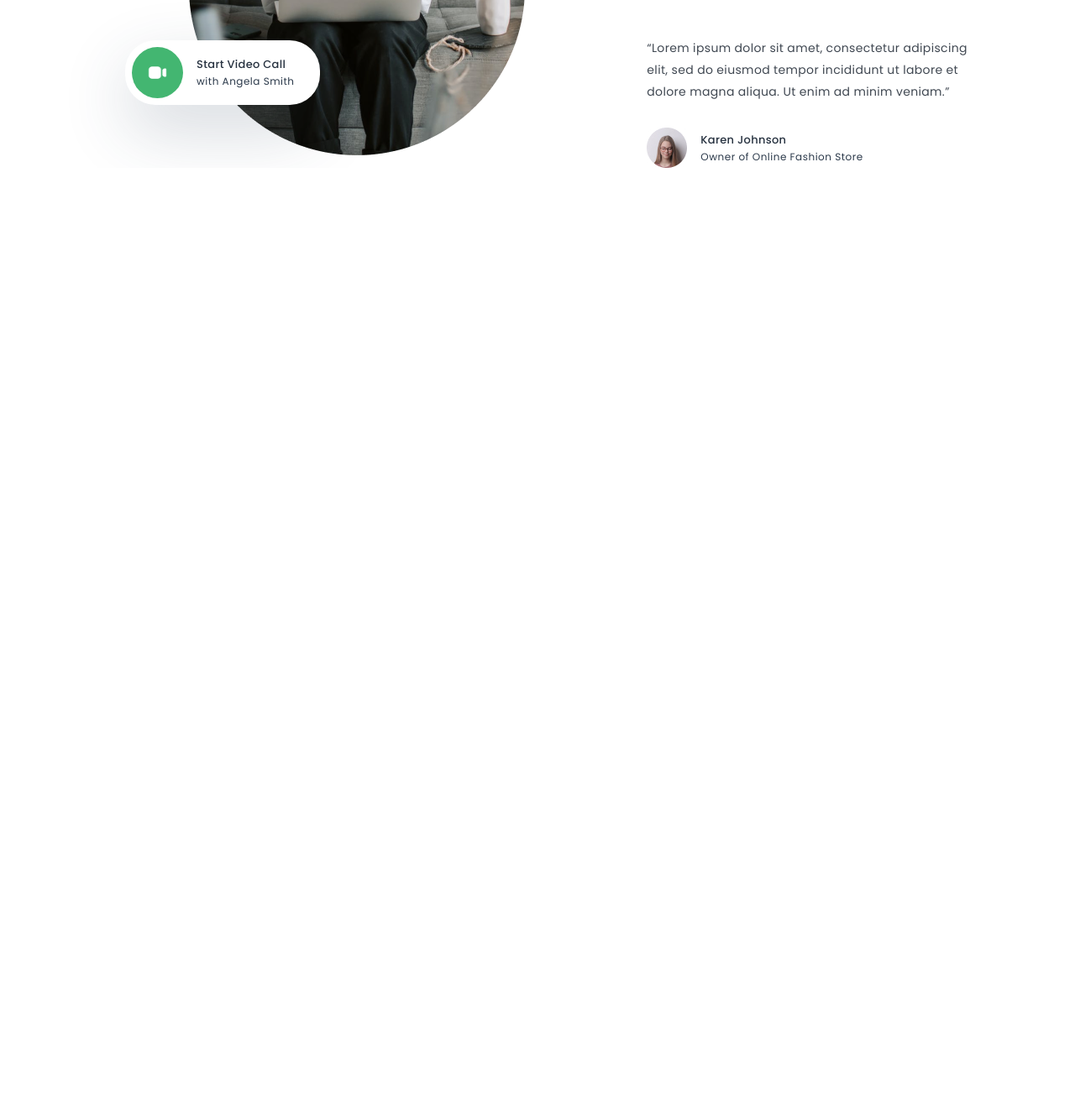
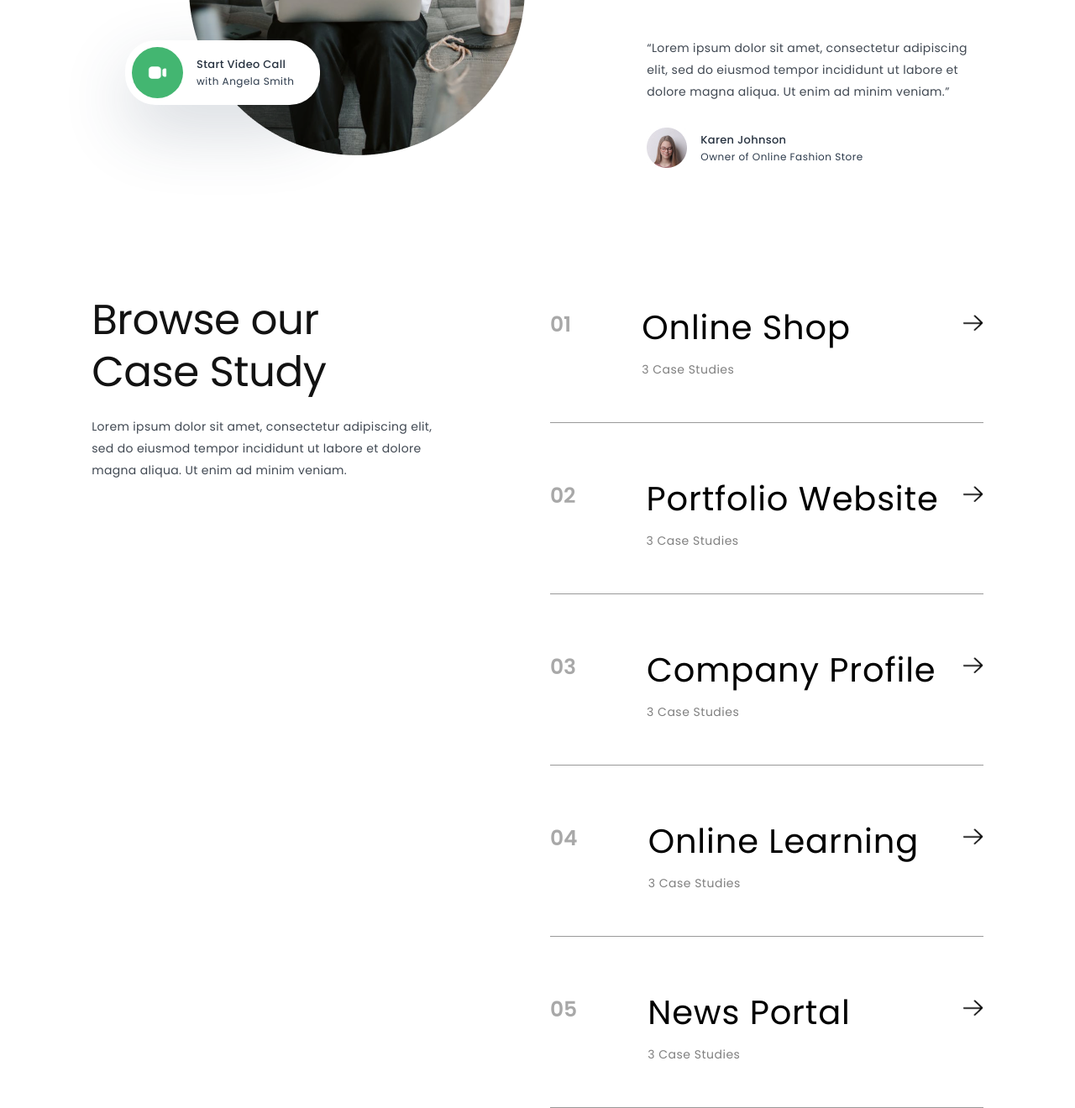
Before and after one commit to Daria-Artiomenko/soundtrack, a plain HTML site: page src/index.html in a window 1280 px wide. Shown: the part 2578-3898 px from the top of the page at 84% size. Before the commit the page ends 2778 px from the top, so only its background shows below. Drawn offline with Linux system fonts and the light colour scheme.

Commit message:
last screen

```diff
--- a/src/index.html
+++ b/src/index.html
@@ -117,10 +117,59 @@
                     </div>
                 </div>
             </div>
-
-
         </div>
     </section>
 
+    <div class="browse">
+        <div class="row">
+            <div class="col-md-4 offset-md-1">
+                <h2 class="title title_browsing">Browse our Case Study</h2>
+                <div class="text text_browsing">Lorem ipsum dolor sit amet, consectetur adipiscing elit, sed do eiusmod tempor incididunt ut labore et dolore magna aliqua. Ut enim ad minim veniam.</div>
+            </div>
+            <div class="col-md-5 offset-md-1">
+                <div class="block">
+                    <div class="block_number">01</div>
+                    <div class="block_content">
+                        <div class="block_content_header">Online Shop</div>
+                        <div class="block_content_text">3 Case Studies</div>
+                    </div>
+                    <img src="icons/arrow.png" alt="arrow" class="block_arrow">
+                </div>
+                <div class="block">
+                    <div class="block_number">02</div>
+                    <div class="block_content">
+                        <div class="block_content_header">Portfolio Website</div>
+                        <div class="block_content_text">3 Case Studies</div>
+                    </div>
+                    <img src="icons/arrow.png" alt="arrow" class="block_arrow">
+                </div>
+                <div class="block">
+                    <div class="block_number">03</div>
+                    <div class="block_content">
+                        <div class="block_content_header">Company Profile</div>
+                        <div class="block_content_text">3 Case Studies</div>
+                    </div>
+                    <img src="icons/arrow.png" alt="arrow" class="block_arrow">
+                </div>
+                <div class="block">
+                    <div class="block_number">04</div>
+                    <div class="block_content">
+                        <div class="block_content_header">Online Learning</div>
+                        <div class="block_content_text">3 Case Studies</div>
+                    </div>
+                    <img src="icons/arrow.png" alt="arrow" class="block_arrow">
+                </div>
+                <div class="block">
+                    <div class="block_number">05</div>
+                    <div class="block_content">
+                        <div class="block_content_header">News Portal</div>
+                        <div class="block_content_text">3 Case Studies</div>
+                    </div>
+                    <img src="icons/arrow.png" alt="arrow" class="block_arrow">
+                </div>
+            </div>
+        </div>
+    </div>
+
 </body>
 </html>
--- a/src/sass/style.sass
+++ b/src/sass/style.sass
@@ -285,3 +285,48 @@
     margin: 4px 0 0 -103px
 .second
     margin-top: 50px
+.browse
+    padding-top: 100px
+.text_browsing
+    margin-top: 21px
+.title_browsing
+    margin-top: 50px
+
+.block
+    position: relative
+    margin-top: 50px
+    display: flex
+    widows: 600px
+    height: 154px
+    border-bottom: 0.5px solid rgba(0, 0, 0, .4)
+    &_number
+        display: flex
+        margin-top: 18px
+        color: rgba(0, 0, 0, .34)
+        font-size: 25px
+        font-weight: 600
+    &_content
+        display: flex
+        flex-direction: column
+        &_header
+            min-width: 248px
+            margin: 10px 0 0 84px
+            display: flex
+            color: #000
+            font-size: 40px
+            font-weight: 400
+            letter-spacing: 0.833px
+        &_text
+            margin: 10px 0 0 84px
+            display: flex
+            color: rgba(0, 0, 0, .5)
+            font-size: 14px
+            font-weight: 400
+            letter-spacing: 0.5px
+    &_arrow
+        display: inline-block
+        position: absolute
+        top: 25px
+        right: 0px
+        width: 24px
+        height: 19px
```
Also changed, not shown: src/css/style.min.css, 1 other file.
